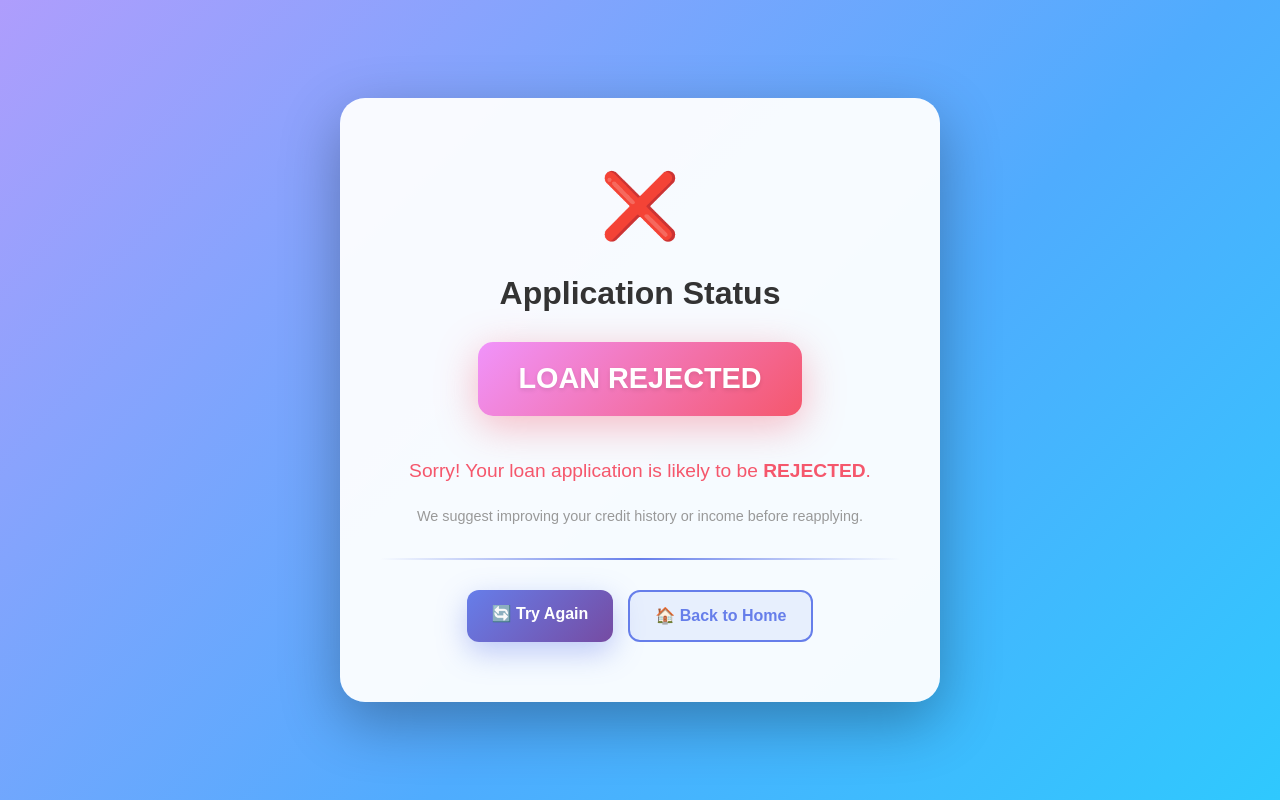
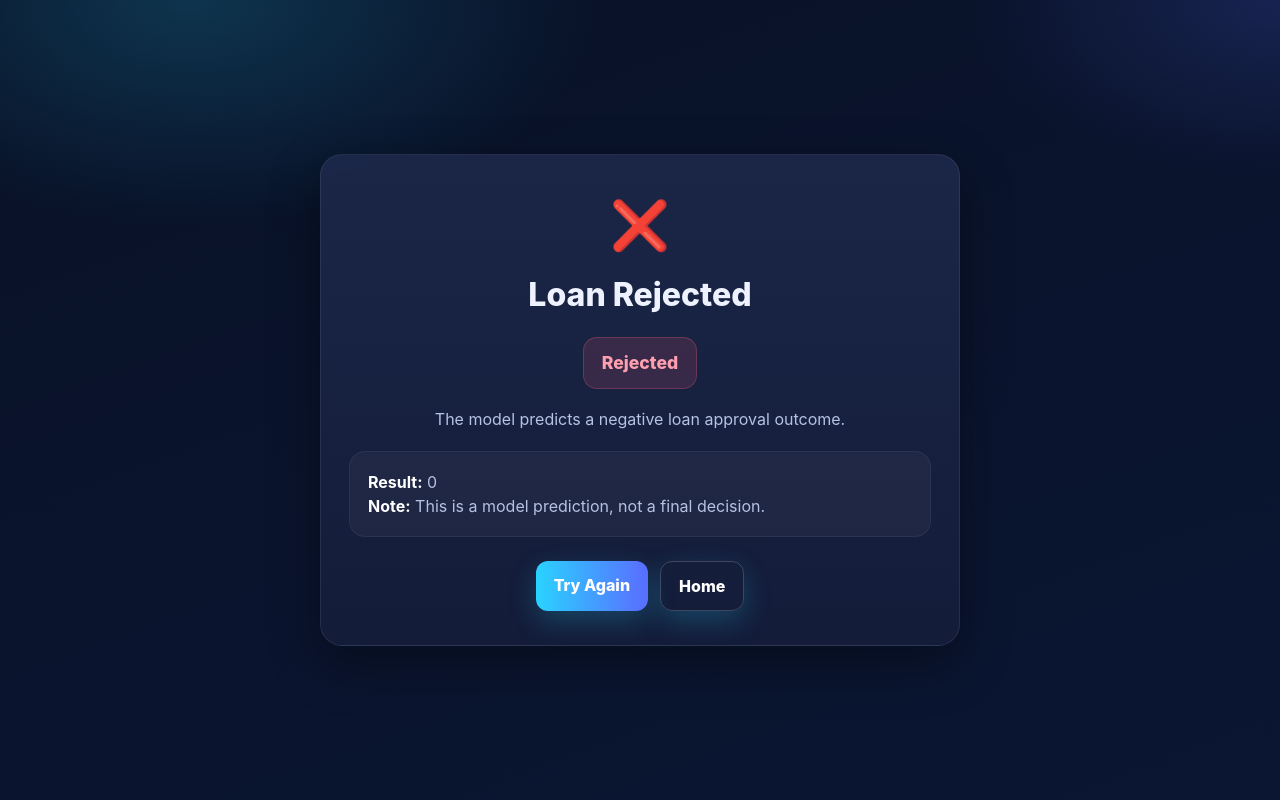
Before and after one commit to suvancodes/loan_approval-_predictor, a Flask app: page /result in a window 1280 px wide. Run offline with Flask 3, Linux system fonts and the light colour scheme.

Commit message:
Match home and result UI with app theme

```diff
--- a/templates/result.html
+++ b/templates/result.html
@@ -1,212 +1,158 @@
-<!DOCTYPE html>
+<!doctype html>
 <html lang="en">
 <head>
-    <meta charset="UTF-8">
-    <meta name="viewport" content="width=device-width, initial-scale=1.0">
-    <title>Prediction Result</title>
-    <link href="https://cdn.jsdelivr.net/npm/bootstrap@5.3.2/dist/css/bootstrap.min.css" rel="stylesheet">
+  <meta charset="utf-8" />
+  <meta name="viewport" content="width=device-width, initial-scale=1" />
+  <title>Bank Loan Approval | Result</title>
+
+  <link href="https://cdn.jsdelivr.net/npm/bootstrap@5.3.2/dist/css/bootstrap.min.css" rel="stylesheet" />
+  <link href="https://cdn.jsdelivr.net/npm/bootstrap-icons@1.11.3/font/bootstrap-icons.css" rel="stylesheet" />
+
   <style>
-        * {
-            margin: 0;
-            padding: 0;
-            box-sizing: border-box;
+    :root{
+      --bg:#081126;
+      --bg2:#0b1633;
+      --card:#1a2340;
+      --line:rgba(255,255,255,.08);
+      --text:#eef2ff;
+      --muted:#b6c2e2;
+      --accent1:#29d3ff;
+      --accent2:#5b6cff;
+      --ok:#35d07f;
+      --bad:#ff5f7a;
     }
 
-        body {
-            background: linear-gradient(135deg, #667eea 0%, #764ba2 25%, #f093fb 50%, #4facfe 75%, #00f2fe 100%);
-            background-size: 400% 400%;
-            animation: gradient 15s ease infinite;
-            min-height: 100vh;
-            font-family: 'Poppins', sans-serif;
-            display: flex;
-            align-items: center;
-            justify-content: center;
-            padding: 20px;
+    *{ box-sizing:border-box; }
+    body{
+      margin:0;
+      min-height:100vh;
+      font-family: Inter, system-ui, -apple-system, Segoe UI, Roboto, Arial, sans-serif;
+      color:var(--text);
+      display:flex;
+      align-items:center;
+      justify-content:center;
+      padding:24px;
+      background:
+        radial-gradient(900px 500px at 15% 0%, rgba(41,211,255,.18), transparent 45%),
+        radial-gradient(800px 450px at 100% 0%, rgba(91,108,255,.18), transparent 40%),
+        linear-gradient(160deg, var(--bg), var(--bg2));
     }
 
-        @keyframes gradient {
-            0% { background-position: 0% 50%; }
-            50% { background-position: 100% 50%; }
-            100% { background-position: 0% 50%; }
+    .panel{
+      width:100%;
+      max-width: 640px;
+      background: linear-gradient(180deg, rgba(28,39,73,.96), rgba(20,29,57,.96));
+      border: 1px solid var(--line);
+      border-radius: 22px;
+      box-shadow: 0 18px 50px rgba(0,0,0,.35);
+      padding: 34px 28px;
+      text-align:center;
     }
 
-        .result-container {
-            background: rgba(255, 255, 255, 0.95);
-            border-radius: 25px;
-            padding: 60px 40px;
-            box-shadow: 0 20px 60px rgba(0, 0, 0, 0.3);
-            max-width: 600px;
-            width: 100%;
-            text-align: center;
-            animation: slideUp 0.6s ease-out;
+    .icon{
+      font-size: 3rem;
+      margin-bottom: 10px;
     }
 
-        @keyframes slideUp {
-            from {
-                opacity: 0;
-                transform: translateY(30px);
-            }
-            to {
-                opacity: 1;
-                transform: translateY(0);
-            }
+    .title{
+      font-size: 2rem;
+      font-weight: 800;
+      margin-bottom: 8px;
     }
 
-        .result-icon {
-            font-size: 4rem;
+    .desc{
+      color: var(--muted);
       margin-bottom: 20px;
-            animation: bounce 0.6s ease-out;
     }
 
-        @keyframes bounce {
-            0%, 100% { transform: translateY(0); }
-            50% { transform: translateY(-20px); }
+    .badge-result{
+      display:inline-flex;
+      align-items:center;
+      gap:.5rem;
+      padding: 12px 18px;
+      border-radius: 14px;
+      font-weight: 800;
+      font-size: 1.1rem;
+      margin: 10px 0 18px;
     }
 
-        .result-title {
-            font-size: 2rem;
-            font-weight: 800;
-            margin-bottom: 10px;
-            color: #333;
+    .approved{
+      background: rgba(53,208,127,.14);
+      color: #81f0b3;
+      border: 1px solid rgba(53,208,127,.25);
     }
 
-        .result-badge {
-            display: inline-block;
-            padding: 15px 40px;
-            border-radius: 15px;
-            font-size: 1.8rem;
-            font-weight: 700;
-            margin: 20px 0;
-            box-shadow: 0 10px 30px rgba(0, 0, 0, 0.2);
+    .rejected{
+      background: rgba(255,95,122,.14);
+      color: #ff9fb0;
+      border: 1px solid rgba(255,95,122,.25);
     }
 
-        .approved {
-            background: linear-gradient(135deg, #4facfe 0%, #00f2fe 100%);
-            color: white;
-            text-shadow: 0 2px 4px rgba(0, 0, 0, 0.1);
-            box-shadow: 0 10px 40px rgba(79, 172, 254, 0.4);
+    .summary{
+      background: rgba(255,255,255,.04);
+      border: 1px solid rgba(255,255,255,.06);
+      border-radius: 16px;
+      padding: 18px;
+      color: var(--muted);
+      text-align:left;
+      margin-top: 18px;
     }
 
-        .rejected {
-            background: linear-gradient(135deg, #f093fb 0%, #f5576c 100%);
-            color: white;
-            text-shadow: 0 2px 4px rgba(0, 0, 0, 0.1);
-            box-shadow: 0 10px 40px rgba(245, 87, 108, 0.4);
+    .summary strong{ color: #fff; }
+
+    .btn-row{
+      display:flex;
+      gap:12px;
+      justify-content:center;
+      flex-wrap:wrap;
+      margin-top: 24px;
     }
 
-        .result-message {
-            font-size: 1.2rem;
-            margin: 20px 0;
-            color: #555;
-            line-height: 1.6;
+    .btn-custom{
+      border:none;
+      border-radius: 12px;
+      padding: 12px 18px;
+      font-weight: 800;
+      text-decoration:none;
+      color:#fff;
+      background: linear-gradient(90deg, var(--accent1), var(--accent2));
+      box-shadow: 0 10px 28px rgba(41,211,255,.22);
     }
 
-        .approved-msg {
-            color: #0d6efd;
+    .btn-outline-custom{
+      border: 1px solid rgba(255,255,255,.18);
+      background: transparent;
+      color: #fff;
     }
 
-        .rejected-msg {
-            color: #f5576c;
-        }
-
-        .divider {
-            height: 2px;
-            background: linear-gradient(90deg, transparent, #667eea, transparent);
-            margin: 30px 0;
-        }
-
-        .action-buttons {
-            display: flex;
-            gap: 15px;
-            justify-content: center;
-            margin-top: 30px;
-            flex-wrap: wrap;
-        }
-
-        .btn-action {
-            padding: 12px 25px;
-            border: none;
-            border-radius: 12px;
-            font-size: 1rem;
-            font-weight: 600;
-            cursor: pointer;
-            transition: all 0.3s;
-            text-decoration: none;
-            display: inline-block;
-        }
-
-        .btn-primary-custom {
-            background: linear-gradient(135deg, #667eea 0%, #764ba2 100%);
-            color: white;
-            box-shadow: 0 10px 30px rgba(102, 126, 234, 0.4);
-        }
-
-        .btn-primary-custom:hover {
-            transform: translateY(-3px);
-            box-shadow: 0 15px 40px rgba(102, 126, 234, 0.6);
-            color: white;
-        }
-
-        .btn-secondary-custom {
-            background: rgba(102, 126, 234, 0.1);
-            color: #667eea;
-            border: 2px solid #667eea;
-        }
-
-        .btn-secondary-custom:hover {
-            background: #667eea;
-            color: white;
-            transform: translateY(-3px);
-        }
-
-        .success-animation {
-            animation: successPulse 0.6s ease-out;
-        }
-
-        @keyframes successPulse {
-            0% {
-                transform: scale(0.8);
-                opacity: 0;
-            }
-            50% {
-                transform: scale(1.05);
-            }
-            100% {
-                transform: scale(1);
-                opacity: 1;
-            }
+    .btn-custom:hover, .btn-outline-custom:hover{
+      color:#fff;
+      transform: translateY(-1px);
     }
   </style>
 </head>
 <body>
-    <div class="result-container">
-        {% if prediction == 'Y' or prediction == 1 or prediction == '1' %}
-            <div class="result-icon success-animation">✅</div>
-            <h1 class="result-title">Great News!</h1>
-            <div class="result-badge approved">LOAN APPROVED</div>
-            <p class="result-message approved-msg">
-                🎉 Congratulations! Your loan application is likely to be <strong>APPROVED</strong>.
-            </p>
-            <p style="color: #999; font-size: 0.9rem;">
-                Based on your financial profile and credit history, you meet the approval criteria.
-            </p>
+  <div class="panel">
+    {% if prediction == 1 or prediction == '1' %}
+      <div class="icon">✅</div>
+      <div class="title">Loan Approved</div>
+      <div class="badge-result approved">Approved</div>
+      <div class="desc">The model predicts a positive loan approval outcome.</div>
     {% else %}
-            <div class="result-icon" style="animation: none;">❌</div>
-            <h1 class="result-title">Application Status</h1>
-            <div class="result-badge rejected">LOAN REJECTED</div>
-            <p class="result-message rejected-msg">
-                Sorry! Your loan application is likely to be <strong>REJECTED</strong>.
-            </p>
-            <p style="color: #999; font-size: 0.9rem;">
-                We suggest improving your credit history or income before reapplying.
-            </p>
+      <div class="icon">❌</div>
+      <div class="title">Loan Rejected</div>
+      <div class="badge-result rejected">Rejected</div>
+      <div class="desc">The model predicts a negative loan approval outcome.</div>
     {% endif %}
 
-        <div class="divider"></div>
+    <div class="summary">
+      <strong>Result:</strong> {{ prediction }}<br />
+      <strong>Note:</strong> This is a model prediction, not a final decision.
+    </div>
 
-        <div class="action-buttons">
-            <a href="/home" class="btn-action btn-primary-custom">🔄 Try Again</a>
-            <a href="/" class="btn-action btn-secondary-custom">🏠 Back to Home</a>
+    <div class="btn-row">
+      <a href="/home" class="btn-custom">Try Again</a>
+      <a href="/" class="btn-custom btn-outline-custom">Home</a>
     </div>
   </div>
 </body>
```
Also changed, not shown: templates/home.html (+96 -57 lines). Lines whose indentation alone changed are shown as unchanged.
